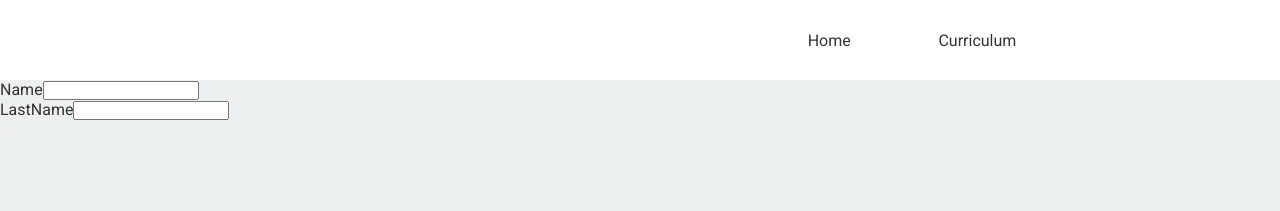
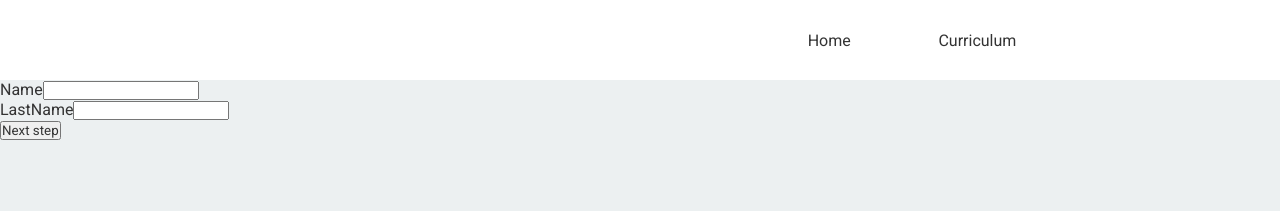
Before and after one commit to ripterdust/Curriculum.Io, a React (Create React App) app: page /app/1 in a window 1280 px wide. Shown: the top 211 px of the page. Built offline with nearby package versions, Linux system fonts and the light colour scheme; some icons are missing.

Commit message:
Arreglado el router para que se pueda usar el useHistory

```diff
--- a/src/components/AppComponents/Username.js
+++ b/src/components/AppComponents/Username.js
@@ -21,7 +21,7 @@ export const Username = () => {
 
     const handleForm = () => {
 
-        history.push(`/app/${id}/career`);
+        history.push(`/app/${id}/carrer`);
     }
 
     return <div className="form" >
@@ -40,7 +40,7 @@ export const Username = () => {
             />
         </div>
 
-        <button onClick={handleForm}></button>
+        <button onClick={handleForm}>Next step</button>
 
     </div>
 
--- a/src/routers/AppRouter.js
+++ b/src/routers/AppRouter.js
@@ -9,7 +9,10 @@ export const AppRouter = () => {
     return <>
         <Switch>
             <Route exact path='/app' component={AppTemplates} />
-            <Route path='/app/:id' component={CreateResume} />
+            <Route exact path='/app/:id/' component={CreateResume} />
+            <Route exact path='/app/:id/carrer/'>
+                Acá no hay ni verdura
+            </Route>
         </Switch>
     </>
 }
```
